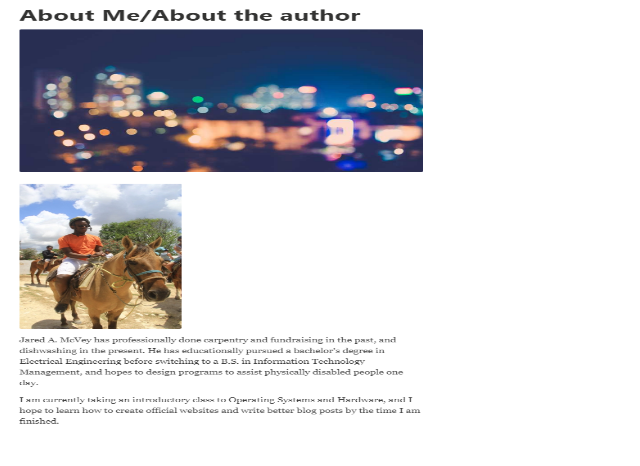
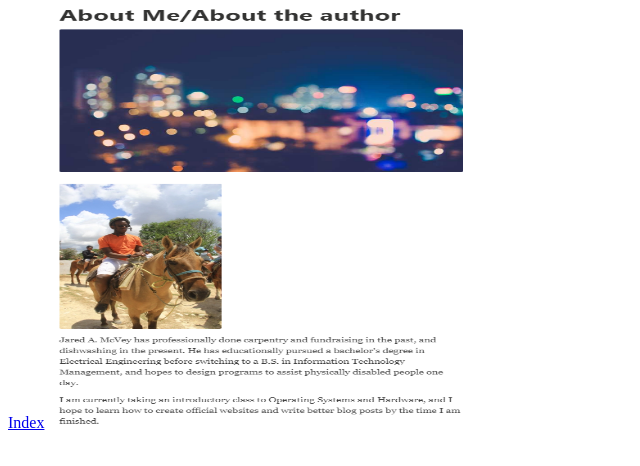
Before and after one commit to Darthseid/ITM361_Project_One, a plain HTML site: page Index.html in a window 1280 px wide. Shown: the whole page, without its empty margins (0-640 px from the left). Drawn offline with Linux system fonts and the light colour scheme.

Commit message:
Added links to other pages.

```diff
--- a/Index.html
+++ b/Index.html
@@ -12,6 +12,13 @@
 </head>
 
 <body>
+   <!--
+<a href="./Hyperlink.html">Hyperlink</a>
+<a href="./Resume.html">Resume</a>
+-->
+<a href="#">Index</a>
+
+
 <img src="About_Jared.PNG" alt="Jared on a Horse" width="420" height="420">
 </body>
 
```
